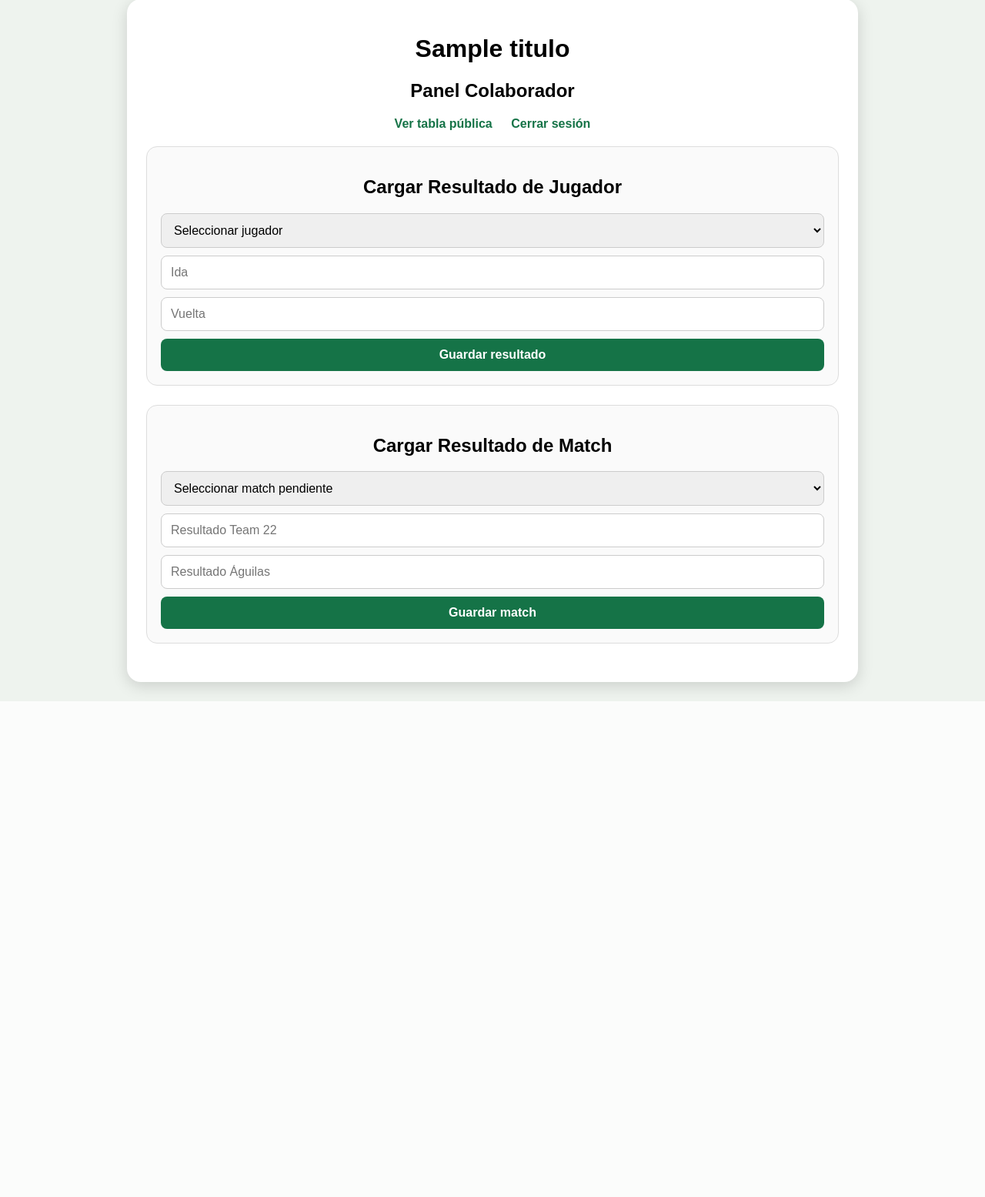
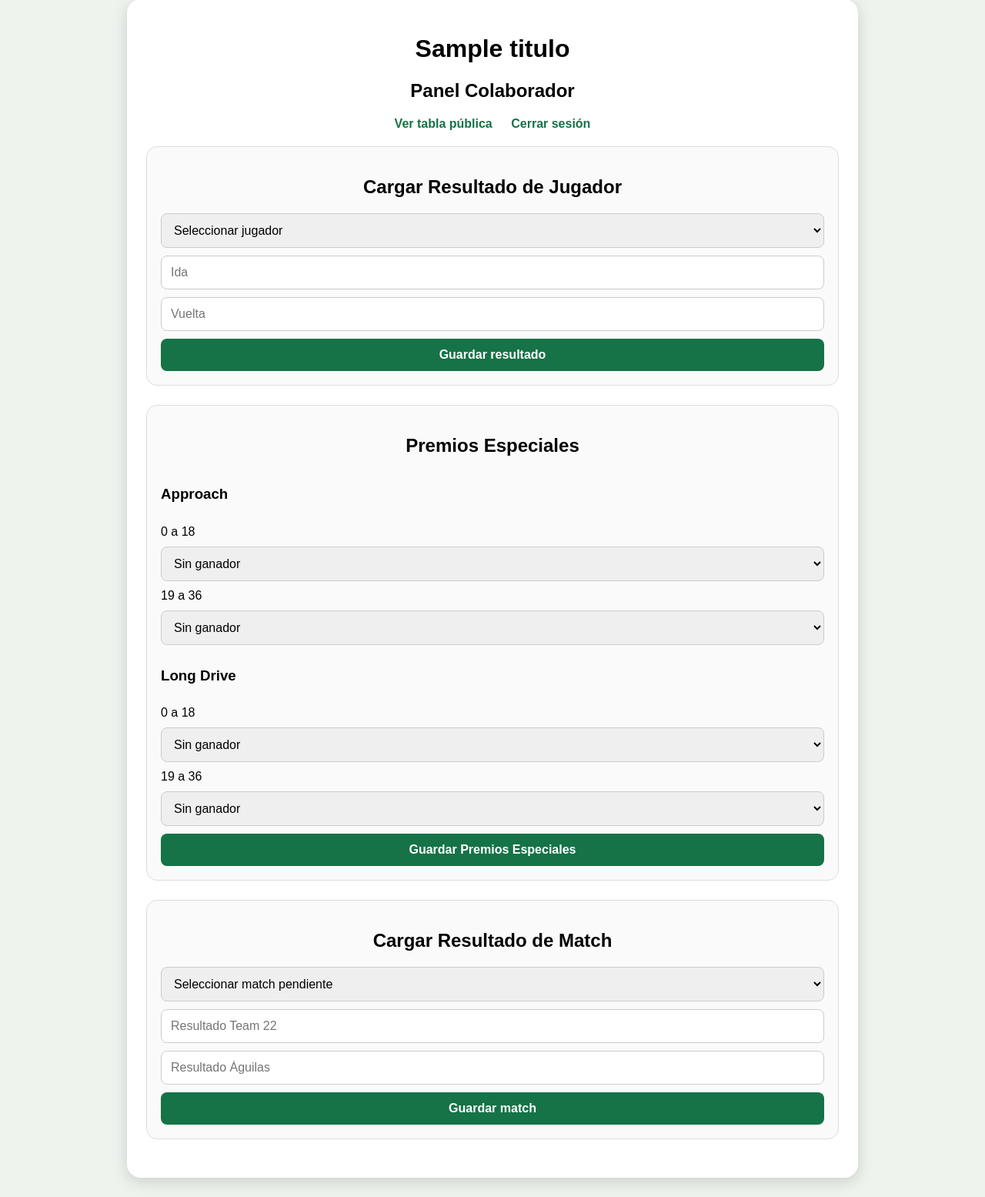
Before and after one commit to El-gordo-toni/carga-de-datos, a Python web app: template templates/colaborador.html in a window 1280 px wide. Shown: the part 26-1581 px from the top of the page at 77% size. Before the commit the page ends 937 px from the top, so only its background shows below. Run offline with Jinja, Linux system fonts and the light colour scheme; the template is opened without the code that fills it: most values are stand-ins (such as "Sample title", 1, 10 or a date in 2020).

Commit message:
Update colaborador.html

```diff
--- a/templates/colaborador.html
+++ b/templates/colaborador.html
@@ -104,6 +104,88 @@
     </div>
 
     <div class="bloque">
+
+        <h2>Premios Especiales</h2>
+
+        <form method="POST" action="/guardar_premios_especiales" class="form-config">
+
+            <h3>Approach</h3>
+
+            <label>0 a 18</label>
+            <select name="approach_0_18">
+
+                <option value="">Sin ganador</option>
+
+                {% for j in jugadores_premios["0 a 18"] %}
+                <option
+                    value="{{ j.id }}"
+                    {% if premios_especiales["Approach 0 a 18"].jugador_id == j.id %}selected{% endif %}
+                >
+                    {{ j.nombre }} (HCP {{ j.handicap }})
+                </option>
+                {% endfor %}
+
+            </select>
+
+            <label>19 a 36</label>
+            <select name="approach_19_36">
+
+                <option value="">Sin ganador</option>
+
+                {% for j in jugadores_premios["19 a 36"] %}
+                <option
+                    value="{{ j.id }}"
+                    {% if premios_especiales["Approach 19 a 36"].jugador_id == j.id %}selected{% endif %}
+                >
+                    {{ j.nombre }} (HCP {{ j.handicap }})
+                </option>
+                {% endfor %}
+
+            </select>
+
+            <h3>Long Drive</h3>
+
+            <label>0 a 18</label>
+            <select name="long_0_18">
+
+                <option value="">Sin ganador</option>
+
+                {% for j in jugadores_premios["0 a 18"] %}
+                <option
+                    value="{{ j.id }}"
+                    {% if premios_especiales["Long Drive 0 a 18"].jugador_id == j.id %}selected{% endif %}
+                >
+                    {{ j.nombre }} (HCP {{ j.handicap }})
+                </option>
+                {% endfor %}
+
+            </select>
+
+            <label>19 a 36</label>
+            <select name="long_19_36">
+
+                <option value="">Sin ganador</option>
+
+                {% for j in jugadores_premios["19 a 36"] %}
+                <option
+                    value="{{ j.id }}"
+                    {% if premios_especiales["Long Drive 19 a 36"].jugador_id == j.id %}selected{% endif %}
+                >
+                    {{ j.nombre }} (HCP {{ j.handicap }})
+                </option>
+                {% endfor %}
+
+            </select>
+
+            <button type="submit">
+                Guardar Premios Especiales
+            </button>
+
+        </form>
+
+    </div>
+
+    <div class="bloque">
         <h2>Cargar Resultado de Match</h2>
 
         <form method="POST" action="/cargar_resultado_match_equipo">
```
